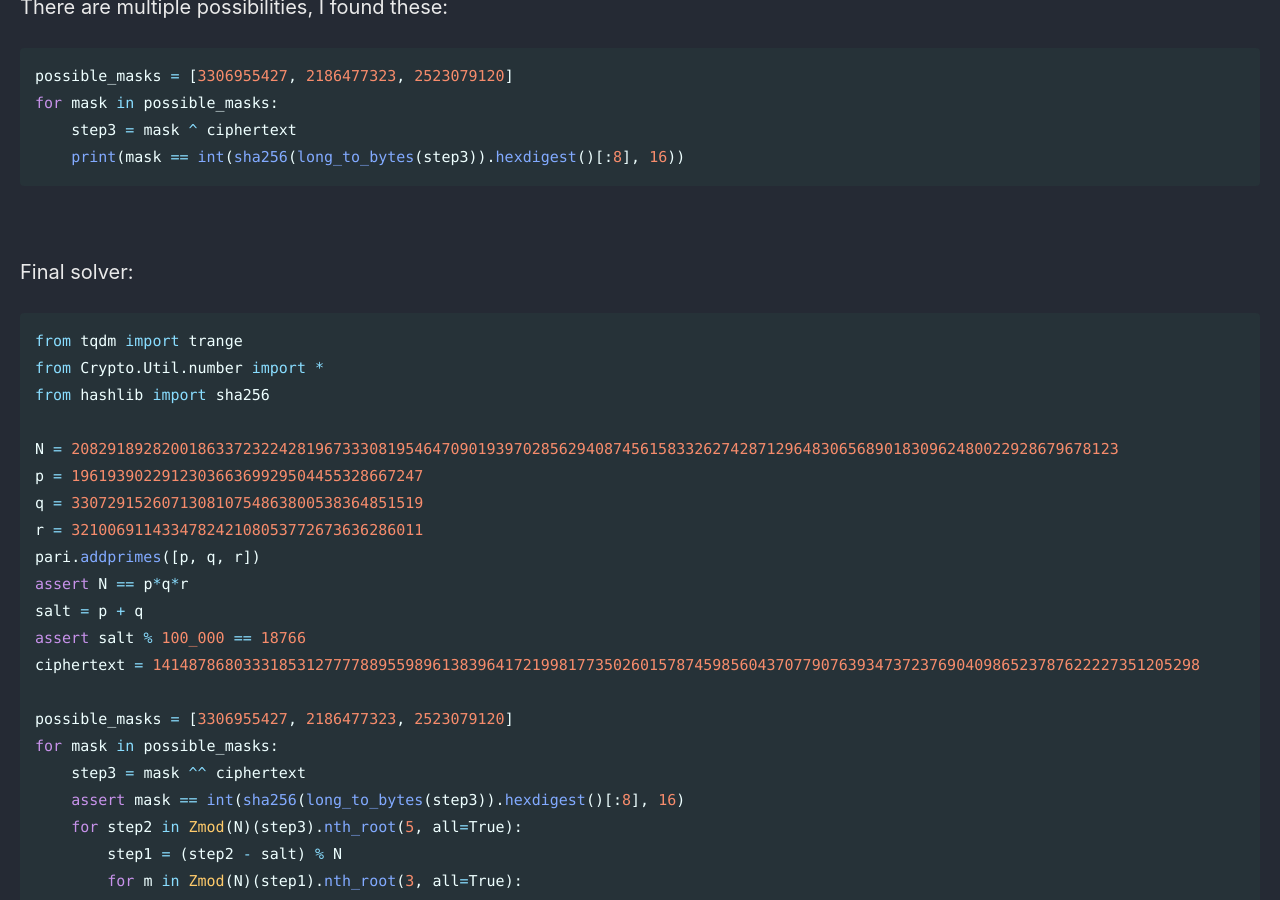
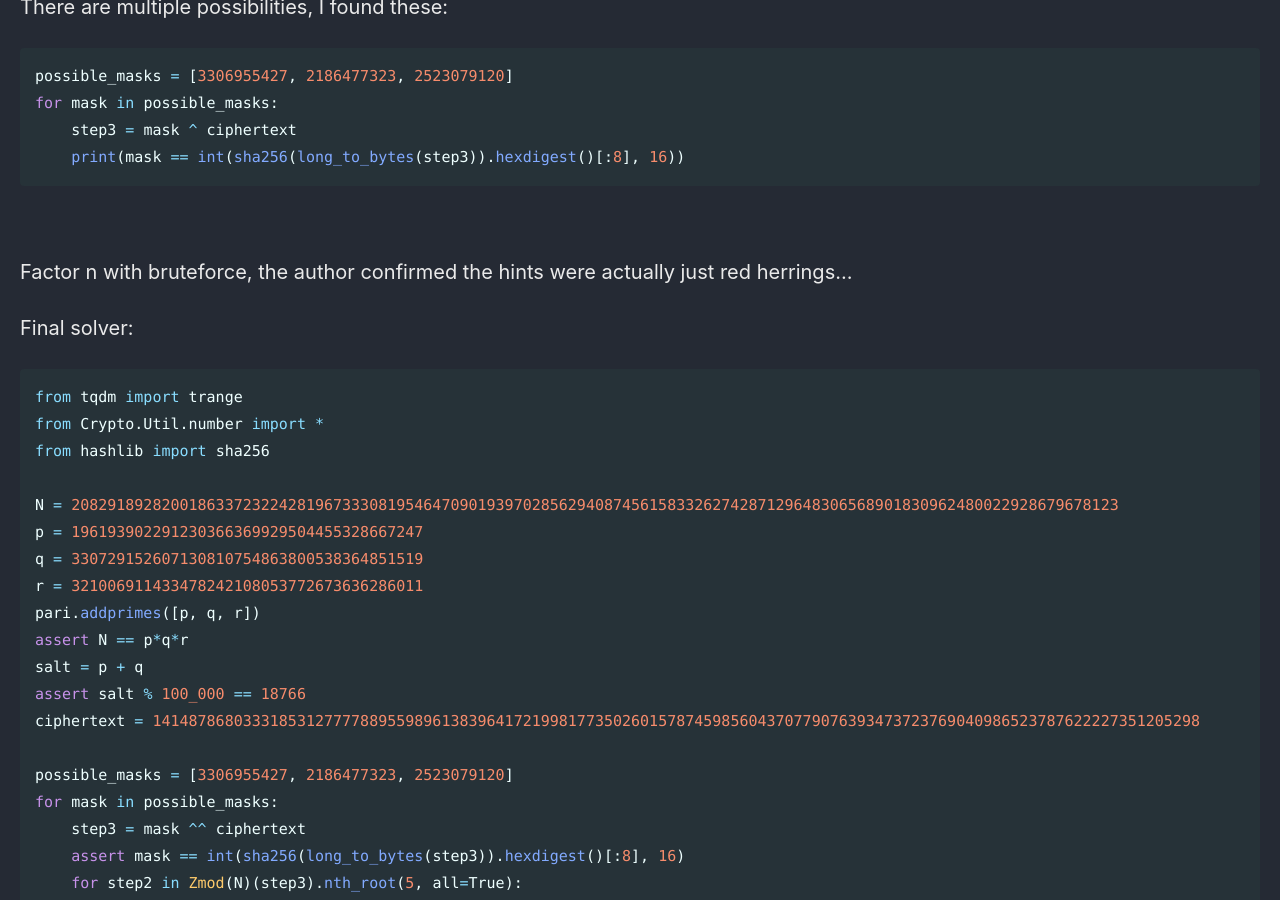
Before and after one commit to Connor-McCartney/Connor-McCartney.github.io, a Jekyll site: the page built from _pages/cryptography/rsa/interns-adventofctf2024.md, in a window 1280 px wide and 900 px high, scrolled down 3145 px. Built offline with Jekyll 4.4.1, drawn with Linux system fonts in a browser that asks for light colours; cached includes are drawn as plain includes.

Commit message:
Update interns-adventofctf2024.md

````diff
--- a/_pages/cryptography/rsa/interns-adventofctf2024.md
+++ b/_pages/cryptography/rsa/interns-adventofctf2024.md
@@ -132,6 +132,10 @@ for mask in possible_masks:
 
 <br>
 
+
+Factor n with bruteforce, the author confirmed the hints were actually just red herrings...
+
+
 Final solver:
 
 ```python
````
